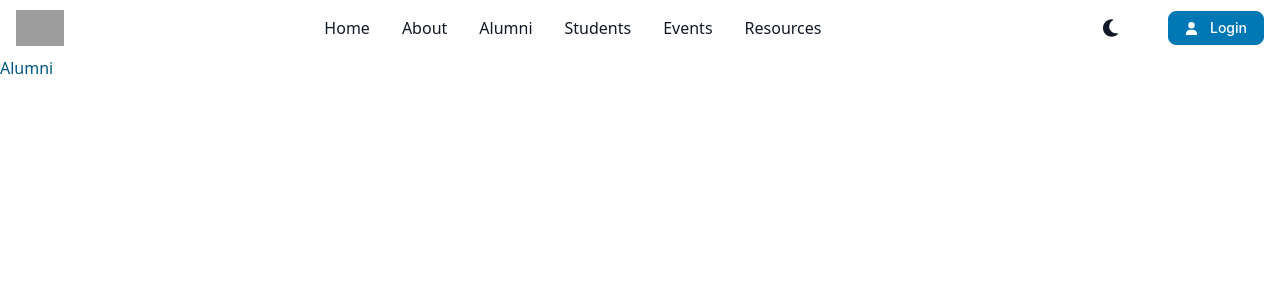
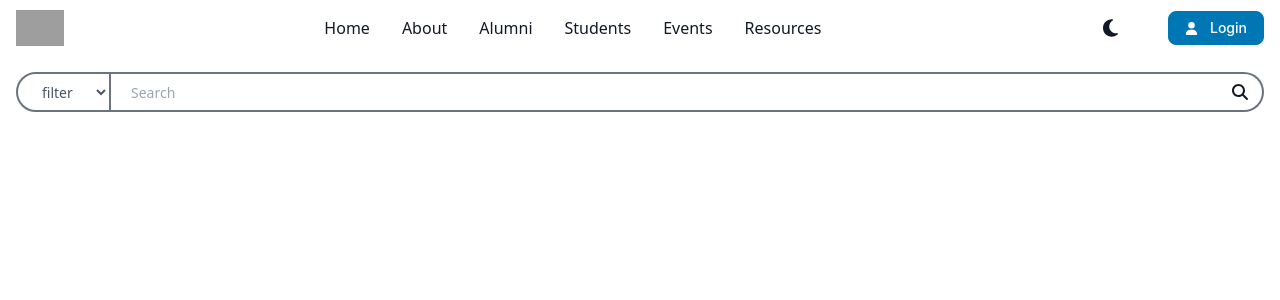
Before and after one commit to Maheshkumarjena/app, a Next.js app: page /Alumni in a window 1280 px wide. Shown: the top 300 px of the page. Built offline with nearby package versions, Linux system fonts and the light colour scheme; grey boxes are pictures that could not be loaded.

Commit message:
theme now persists post reload

```diff
--- a/Lib/store/features/theme/themeSlice.jsx
+++ b/Lib/store/features/theme/themeSlice.jsx
@@ -1,16 +1,22 @@
+"use client"
 import { createSlice } from "@reduxjs/toolkit";
 
-const themeSlice= createSlice({
-    name:'theme',
-    initialState:'light', //Default Theme
-    reducers:{
-        toggleTheme:(state)=>{
+const getInitialTheme = () => {
+    const savedTheme = localStorage.getItem('theme');
+    return savedTheme ? savedTheme : 'light';
+};
+
+const themeSlice = createSlice({
+    name: 'theme',
+    initialState: getInitialTheme(), // Use the saved theme or default to light
+    reducers: {
+        toggleTheme: (state) => {
             const newTheme = state === 'light' ? 'dark' : 'light';
             localStorage.setItem('theme', newTheme); // Save new theme to localStorage
             return newTheme;
         }
     },
-})
+});
 
 export const { toggleTheme } = themeSlice.actions;
 export default themeSlice.reducer;
--- a/app/Alumni/page.js
+++ b/app/Alumni/page.js
@@ -1,9 +1,45 @@
-import React from 'react'
+"use client"
+import { FontAwesomeIcon } from '@fortawesome/react-fontawesome';
+import { useSelector } from 'react-redux';
+import { faSearch } from '@fortawesome/free-solid-svg-icons';
 
-const page = () => {
+const SearchInput = () => {
+
+  const theme = useSelector(state => state.theme);
   return (
-    <div>Alumni</div>
-  )
-}
+    <div className={`p-4 ${theme === 'dark' ? 'text-gray-300' : 'text-gray-600'} outline-none focus:outline-none`}>
+      <div className="relative flex">
+        <select
+          className={`h-10 px-5 rounded-l-full text-sm focus:outline-none outline-none border-2
+            ${theme === 'dark' ? 'bg-gray-800 border-gray-600' : 'bg-white border-gray-500'}
+            border-r-1 cursor-pointer max-h-10 overflow-y-hidden`}>
+          <option className="font-medium cursor-pointer" value="filter">filter</option>
+        </select>
+        <input
+          type="search"
+          name="search"
+          placeholder="Search"
+          className={`h-10 flex px-5 w-full rounded-r-full text-sm focus:outline-none border-2 border-l-0
+            ${theme === 'dark' ? 'bg-gray-800 border-gray-600' : 'bg-white border-gray-500'}`}
+          autoComplete="off"
+          spellCheck="false"
+          required
+          step="any"
+          autoCapitalize="none"
+          autoFocus
+        />
+        <button
+          type="submit"
+          className="absolute inset-y-0 right-0 mr-2 flex items-center px-2">
+          <FontAwesomeIcon
+            icon={faSearch}
+            className={`${theme === 'dark' ? 'text-white' : 'text-gray-900'}`}
+          />
+        </button>
+      </div>
 
-export default page
+    </div>
+  );
+};
+
+export default SearchInput;
--- a/components/Navbar.jsx
+++ b/components/Navbar.jsx
@@ -6,14 +6,29 @@ import { FontAwesomeIcon } from "@fortawesome/react-fontawesome";
 import { faSun, faMoon, faUser } from "@fortawesome/free-solid-svg-icons";
 import { useDispatch, useSelector } from "react-redux";
 import { toggleTheme } from "@Lib/store/features/theme/themeSlice";
+import { useEffect } from "react";
 
 const Navbar = () => {
-  const dispatch = useDispatch();
+    const theme = useSelector((state) => state.theme);
+    const dispatch = useDispatch();
 
+    useEffect(() => {
+      const savedTheme = localStorage.getItem("theme");
+      if (savedTheme) {
+        document.documentElement.classList.toggle("dark", savedTheme === "dark");
+      }
+    }, []);
   const handleThemeToggle = () => {
     dispatch(toggleTheme()); // This will update the theme in the store and localStorage
-    document.documentElement.classList.toggle("dark", theme === "light");
+
+    const newTheme = theme === "light" ? "dark" : "light";
+    document.documentElement.classList.toggle("dark", newTheme === "dark");
+
+    // Persist the updated theme in localStorage
+    localStorage.setItem("theme", newTheme);
   };
+
+
 
 
   const  handleBurgerClick =()=>{
@@ -37,7 +52,6 @@ const Navbar = () => {
 }
 
 
-  const theme = useSelector((state) => state.theme);
 
   return (
     <div className="overflow-x-hidden">
```
